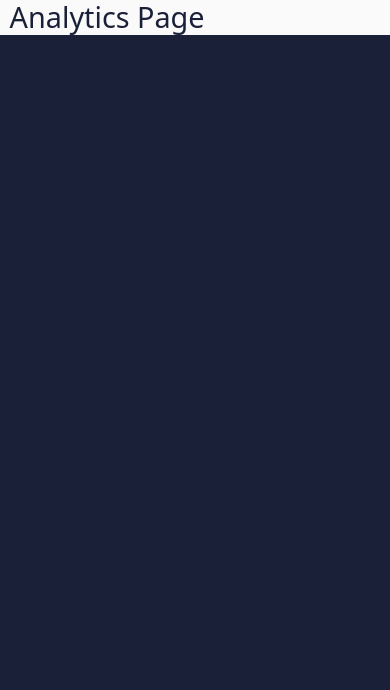
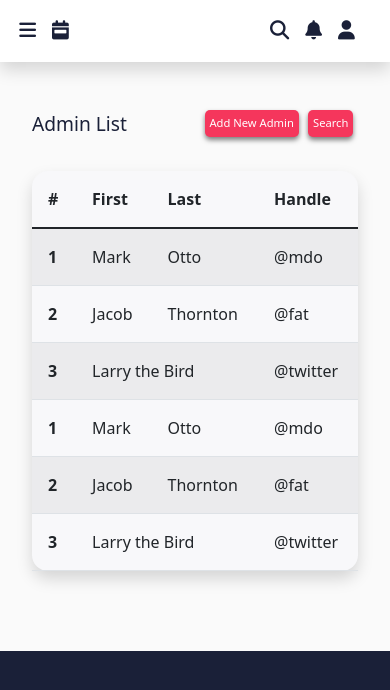
Before and after one commit to victorkhachi/newTookuai, a React (Create React App) app in the folder toouukia/: page /analytics in a window 390 px wide. Shown: the top 690 px of the page. Built offline with nearby package versions, Linux system fonts and the light colour scheme.

Commit message:
sideNav  responsiveness

```diff
--- a/toouukia/src/Responsiveness.css
+++ b/toouukia/src/Responsiveness.css
@@ -40,4 +40,7 @@
   .mobile{
     display: block;
   }
+  .tIcon input{
+    height: fit-content;
+  }
 }
--- a/toouukia/src/components/route-pages/Admin.js
+++ b/toouukia/src/components/route-pages/Admin.js
@@ -3,7 +3,7 @@ import Sidenav from '../Sidenav';
 import  React, { useState, useEffect } from "react";
 
 const Admin = () => {
-    const [show, setShow] = useState(true);
+    const [show, setShow] = useState(false);
     const handleResize = () => {
       if (window.innerWidth > 1265) {
         setShow(true);
@@ -21,13 +21,7 @@ const Admin = () => {
       <div className="sectD">
         <div className="D-header shadow">
           <div className="icn1">
-            <i
-              class="fas fa-bars"
-              data-bs-toggle="collapse"
-              data-bs-target="#collapseWidthExample"
-              aria-expanded="false"
-              aria-controls="collapseWidthExample"
-            ></i>
+            <i class="fas fa-bars" onClick={() => setShow(!show)}></i>
             <i class="fas fa-calendar-week"></i>
           </div>
           <div className="icn2">
--- a/toouukia/src/components/route-pages/Analytics.js
+++ b/toouukia/src/components/route-pages/Analytics.js
@@ -1,7 +1,7 @@
-
+import Sidenav from "../Sidenav";
 import React, { useState, useEffect } from "react";
 const Analytics = () => {
-   const [show, setShow] = useState(true);
+   const [show, setShow] = useState(false);
    const handleResize = () => {
      if (window.innerWidth > 1265) {
        setShow(true);
@@ -14,8 +14,78 @@ const Analytics = () => {
      window.addEventListener("resize", handleResize);
    });
   return (
-    <div>
-      <h1 className="sectD">Analytics Page</h1>
+    <div className="appHome">
+      {show ? <Sidenav /> : " "}
+      <div className="sectD">
+        <div className="D-header shadow">
+          <div className="icn1">
+            <i class="fas fa-bars" onClick={() => setShow(!show)}></i>
+            <i class="fas fa-calendar-week"></i>
+          </div>
+          <div className="icn2">
+            <i class="fas fa-search"></i>
+            <i class="fas fa-bell"></i>
+            <i class="fas fa-user"></i>
+          </div>
+        </div>
+        <div className="admin">
+          <div className="title">
+            <div className="t-txt">
+              <p>Admin List</p>
+            </div>
+            <div className="tIcon">
+              <label className="addi">Add New Admin</label>
+              <label className="addi">Search</label>
+            </div>
+          </div>
+          <table className="table table-striped table-hover tb shadow">
+            <thead>
+              <tr>
+                <th scope="col">#</th>
+                <th scope="col">First</th>
+                <th scope="col">Last</th>
+                <th scope="col">Handle</th>
+              </tr>
+            </thead>
+            <tbody>
+              <tr>
+                <th scope="row">1</th>
+                <td>Mark</td>
+                <td>Otto</td>
+                <td>@mdo</td>
+              </tr>
+              <tr>
+                <th scope="row">2</th>
+                <td>Jacob</td>
+                <td>Thornton</td>
+                <td>@fat</td>
+              </tr>
+              <tr>
+                <th scope="row">3</th>
+                <td colspan="2">Larry the Bird</td>
+                <td>@twitter</td>
+              </tr>
+              <tr>
+                <th scope="row">1</th>
+                <td>Mark</td>
+                <td>Otto</td>
+                <td>@mdo</td>
+              </tr>
+              <tr>
+                <th scope="row">2</th>
+                <td>Jacob</td>
+                <td>Thornton</td>
+                <td>@fat</td>
+              </tr>
+              <tr>
+                <th scope="row">3</th>
+                <td colspan="2">Larry the Bird</td>
+                <td>@twitter</td>
+              </tr>
+            </tbody>
+          </table>
+        </div>
+      </div>
     </div>
   );
 }
--- a/toouukia/src/components/route-pages/CarModel.js
+++ b/toouukia/src/components/route-pages/CarModel.js
@@ -1,7 +1,7 @@
 import Sidenav from '../Sidenav';
 import React, { useState, useEffect } from "react";
 const CarModel = () => {
- const [show, setShow] = useState(true);
+ const [show, setShow] = useState(false);
  const handleResize = () => {
    if (window.innerWidth > 1265) {
      setShow(true);
@@ -19,13 +19,7 @@ const CarModel = () => {
       <div className="sectD driver">
         <div className="D-header shadow">
           <div className="icn1">
-            <i
-              class="fas fa-bars"
-              data-bs-toggle="collapse"
-              data-bs-target="#collapseWidthExample"
-              aria-expanded="false"
-              aria-controls="collapseWidthExample"
-            ></i>
+            <i class="fas fa-bars" onClick={() => setShow(!show)}></i>
             <i class="fas fa-calendar-week"></i>
           </div>
           <div className="icn2">
@@ -52,7 +46,7 @@ const CarModel = () => {
                 <th scope="col">Driver</th>
                 <th scope="col">Car Model</th>
                 <th scope="col">Condition</th>
-                <th scope="col">Action</th>
+                {/* <th scope="col">Action</th> */}
               </tr>
             </thead>
             <tbody>
@@ -60,54 +54,48 @@ const CarModel = () => {
                 <th scope="row">1</th>
                 <td>Mark</td>
                 <td>G-wagon</td>
-                <td>On G</td>
                 <td>
-                  <p className="del">X</p>
+                  On G <p className="del">X</p>
                 </td>
               </tr>
               <tr>
                 <th scope="row">2</th>
                 <td>Jacob</td>
                 <td>Buggati</td>
-                <td>Good</td>
                 <td>
-                  <p className="del">X</p>
+                  Good <p className="del">X</p>
                 </td>
               </tr>
               <tr>
                 <th scope="row">3</th>
                 <td>Larry the Bird</td>
                 <td>Maybach</td>
-                <td>Good</td>
                 <td>
-                  <p className="del">X</p>
+                  Good <p className="del">X</p>
                 </td>
               </tr>
               <tr>
                 <th scope="row">1</th>
                 <td>Mark</td>
                 <td>Otto</td>
-                <td>@mdo</td>
                 <td>
-                  <p className="del">X</p>
+                  @mdo <p className="del">X</p>
                 </td>
               </tr>
               <tr>
                 <th scope="row">2</th>
                 <td>Jacob</td>
                 <td>Thornton</td>
-                <td>@fat</td>
                 <td>
-                  <p className="del">X</p>
+                  @fat <p className="del">X</p>
                 </td>
               </tr>
               <tr>
                 <th scope="row">3</th>
                 <td>Larry the Bird</td>
                 <td>mclAREN</td>
-                <td>@twitter</td>
                 <td>
-                  <p className="del">X</p>
+                  @twitter <p className="del">X</p>
                 </td>
               </tr>
             </tbody>
--- a/toouukia/src/components/route-pages/Drivers.js
+++ b/toouukia/src/components/route-pages/Drivers.js
@@ -2,7 +2,7 @@
 import Sidenav from '../Sidenav';
 import React, { useState, useEffect } from "react";
 const Drivers = () => {
-   const [show, setShow] = useState(true);
+   const [show, setShow] = useState(false);
    const handleResize = () => {
      if (window.innerWidth > 1265) {
        setShow(true);
@@ -20,13 +20,7 @@ const Drivers = () => {
       <div className="sectD driver">
         <div className="D-header shadow">
           <div className="icn1">
-            <i
-              class="fas fa-bars"
-              data-bs-toggle="collapse"
-              data-bs-target="#collapseWidthExample"
-              aria-expanded="false"
-              aria-controls="collapseWidthExample"
-            ></i>
+            <i class="fas fa-bars" onClick={() => setShow(!show)}></i>
             <i class="fas fa-calendar-week"></i>
           </div>
           <div className="icn2">
--- a/toouukia/src/components/route-pages/RentalPackage.js
+++ b/toouukia/src/components/route-pages/RentalPackage.js
@@ -1,7 +1,7 @@
 import Sidenav from "../Sidenav";
 import React, { useState, useEffect } from "react";
-const RentalPackage = () => {
-   const [show, setShow] = useState(true);
+const CarModel = () => {
+  const [show, setShow] = useState(false);
   const handleResize = () => {
     if (window.innerWidth > 1265) {
       setShow(true);
@@ -19,13 +19,7 @@ const RentalPackage = () => {
       <div className="sectD driver">
         <div className="D-header shadow">
           <div className="icn1">
-            <i
-              class="fas fa-bars"
-              data-bs-toggle="collapse"
-              data-bs-target="#collapseWidthExample"
-              aria-expanded="false"
-              aria-controls="collapseWidthExample"
-            ></i>
+            <i class="fas fa-bars" onClick={() => setShow(!show)}></i>
             <i class="fas fa-calendar-week"></i>
           </div>
           <div className="icn2">
@@ -52,7 +46,7 @@ const RentalPackage = () => {
                 <th scope="col">Driver</th>
                 <th scope="col">Car Model</th>
                 <th scope="col">Condition</th>
-                <th scope="col">Action</th>
+                {/* <th scope="col">Action</th> */}
               </tr>
             </thead>
             <tbody>
@@ -60,54 +54,48 @@ const RentalPackage = () => {
                 <th scope="row">1</th>
                 <td>Mark</td>
                 <td>G-wagon</td>
-                <td>On G</td>
                 <td>
-                  <p className="del">X</p>
+                  On G <p className="del">X</p>
                 </td>
               </tr>
               <tr>
                 <th scope="row">2</th>
                 <td>Jacob</td>
                 <td>Buggati</td>
-                <td>Good</td>
                 <td>
-                  <p className="del">X</p>
+                  Good <p className="del">X</p>
                 </td>
               </tr>
               <tr>
                 <th scope="row">3</th>
                 <td>Larry the Bird</td>
                 <td>Maybach</td>
-                <td>Good</td>
                 <td>
-                  <p className="del">X</p>
+                  Good <p className="del">X</p>
                 </td>
               </tr>
               <tr>
                 <th scope="row">1</th>
                 <td>Mark</td>
                 <td>Otto</td>
-                <td>@mdo</td>
                 <td>
-                  <p className="del">X</p>
+                  @mdo <p className="del">X</p>
                 </td>
               </tr>
               <tr>
                 <th scope="row">2</th>
                 <td>Jacob</td>
                 <td>Thornton</td>
-                <td>@fat</td>
                 <td>
-                  <p className="del">X</p>
+                  @fat <p className="del">X</p>
                 </td>
               </tr>
               <tr>
                 <th scope="row">3</th>
                 <td>Larry the Bird</td>
                 <td>mclAREN</td>
-                <td>@twitter</td>
                 <td>
-                  <p className="del">X</p>
+                  @twitter <p className="del">X</p>
                 </td>
               </tr>
             </tbody>
@@ -116,6 +104,6 @@ const RentalPackage = () => {
       </div>
     </div>
   );
-}
+};
 
-export default RentalPackage
+export default CarModel;
--- a/toouukia/src/index.css
+++ b/toouukia/src/index.css
@@ -257,14 +257,14 @@ input::placeholder {
   transition: ease-in-out 2s;
  animation: slideFromTop 1s linear;
 }
-@keyframes slideFromTop {
+/* @keyframes slideFromTop {
     0%{
         transform: translateX(-100%);
     }
     100%{
         transform: translateX(0);
     }
-}
+} */
 
 /* ------ Sign up page styling---------- */
 .signCtn {
```
Lines whose indentation alone changed are shown as unchanged.
